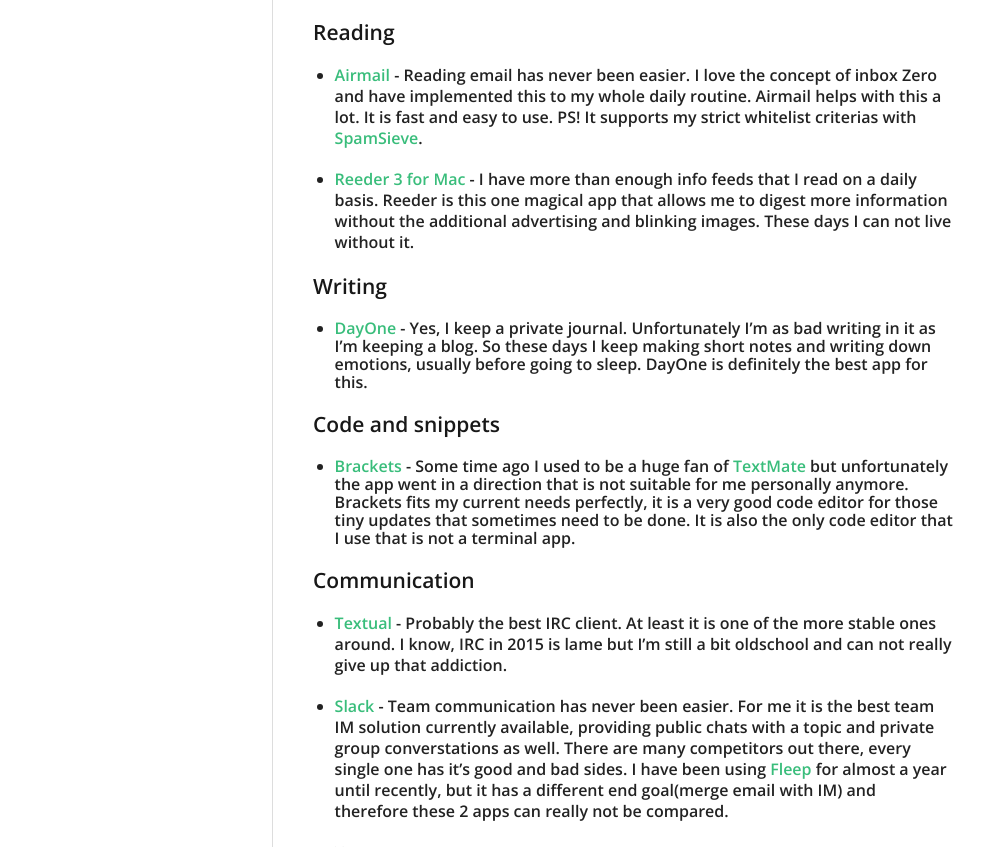
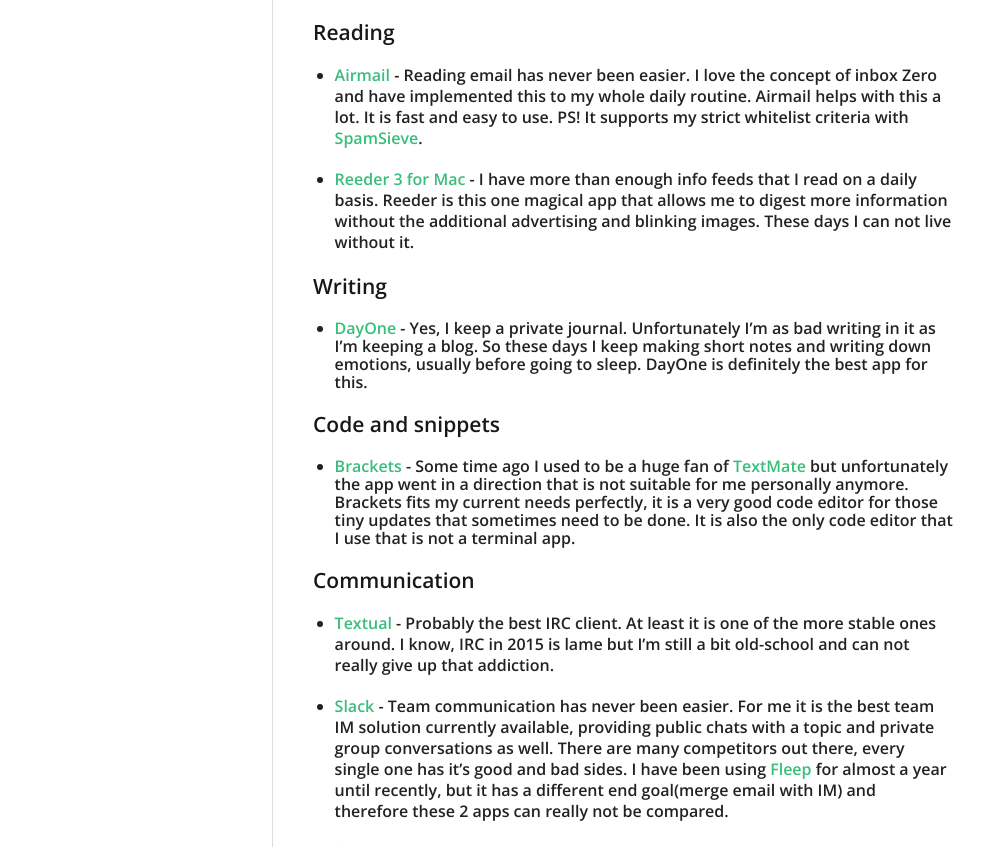
Before and after one commit to janesmae/ye_olde_janesmae.github.io, a Jekyll site: the page built from _posts/2015-10-25-state-of-the-apps-essentials-in-2015.md, in a window 1280 px wide. Shown: the part 558-1405 px from the top of the page, without its empty margins (138-1122 px from the left). Built offline with Jekyll 4.4.1, drawn with Linux system fonts in a browser that asks for light colours; nearby versions of some CDN libraries.

Commit message:
20151201 new blogpost

```diff
--- a/_posts/2015-10-25-state-of-the-apps-essentials-in-2015.md
+++ b/_posts/2015-10-25-state-of-the-apps-essentials-in-2015.md
@@ -35,7 +35,7 @@
 
 ### Reading
 
-* [Airmail][airmail]{:target="_blank"} - Reading email has never been easier. I love the concept of inbox Zero and have implemented this to my whole daily routine. Airmail helps with this a lot. It is fast and easy to use. PS! It supports my strict whitelist criterias with [SpamSieve][spamsieve]{:target="_blank"}.
+* [Airmail][airmail]{:target="_blank"} - Reading email has never been easier. I love the concept of inbox Zero and have implemented this to my whole daily routine. Airmail helps with this a lot. It is fast and easy to use. PS! It supports my strict whitelist criteria with [SpamSieve][spamsieve]{:target="_blank"}.
 
 * [Reeder 3 for Mac][reeder]{:target="_blank"} - I have more than enough info feeds that I read on a daily basis. Reeder is this one magical app that allows me to digest more information without the additional advertising and blinking images. These days I can not live without it.
 
@@ -49,9 +49,9 @@
 
 ### Communication
 
-* [Textual][textual]{:target="_blank"} - Probably the best IRC client. At least it is one of the more stable ones around. I know, IRC in 2015 is lame but I'm still a bit oldschool and can not really give up that addiction.
+* [Textual][textual]{:target="_blank"} - Probably the best IRC client. At least it is one of the more stable ones around. I know, IRC in 2015 is lame but I'm still a bit old-school and can not really give up that addiction.
 
-* [Slack][slack]{:target="_blank"} - Team communication has never been easier. For me it is the best team IM solution currently available, providing public chats with a topic and private group converstations as well. There are many competitors out there, every single one has it's good and bad sides. I have been using [Fleep][fleep]{:target="_blank"} for almost a year until recently, but it has a different end goal(merge email with IM) and therefore these 2 apps can really not be compared.
+* [Slack][slack]{:target="_blank"} - Team communication has never been easier. For me it is the best team IM solution currently available, providing public chats with a topic and private group conversations as well. There are many competitors out there, every single one has it's good and bad sides. I have been using [Fleep][fleep]{:target="_blank"} for almost a year until recently, but it has a different end goal(merge email with IM) and therefore these 2 apps can really not be compared.
 
 ### Office Suite
 
```
Also changed, not shown: _posts/2015-11-05-gathering-data-october-2015.md (+1 -1 lines), _posts/2015-12-01-gathering-data-november-2015.md (added, +26 -0 lines).
